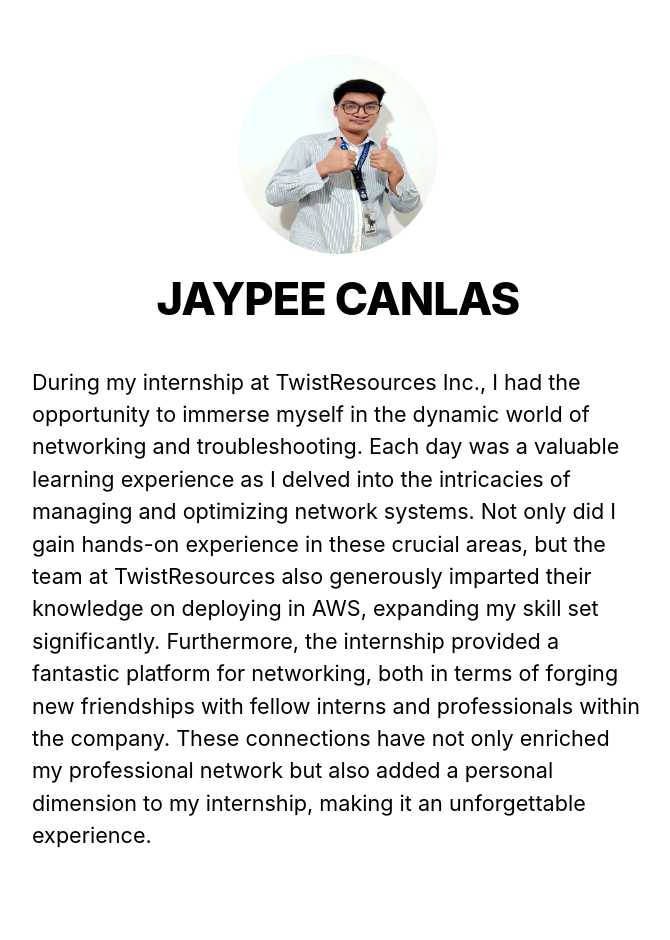
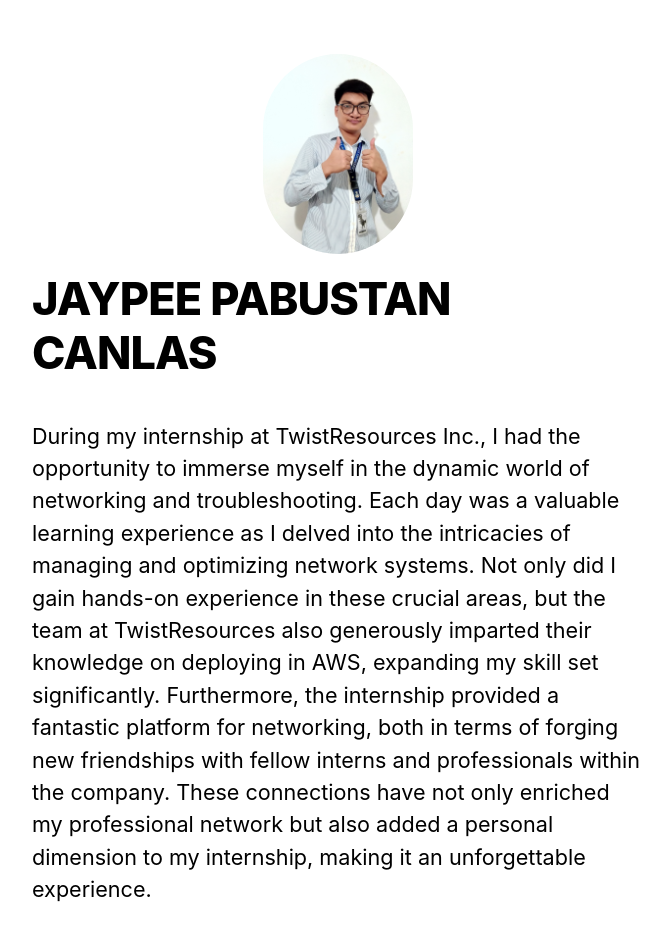
Before and after one commit to jpcnlss/nextjs-blog, a Next.js app: page / in a window 1280 px wide. Shown: the top 940 px of the page, without its empty margins (302-972 px from the left). Built offline with nearby package versions, Linux system fonts and the light colour scheme.

Commit message:
layout.js

```diff
--- a/components/layout.js
+++ b/components/layout.js
@@ -4,7 +4,7 @@ import styles from './layout.module.css';
 import utilStyles from '../styles/utils.module.css';
 import Link from 'next/link';
 
-const name = 'JAYPEE CANLAS';
+const name = 'JAYPEE PABUSTAN CANLAS';
 export const siteTitle = 'JAYPEE CANLAS Sample Website';
 
 export default function Layout({ children, home }) {
@@ -33,7 +33,7 @@ export default function Layout({ children, home }) {
               src="/images/profile.jpg"
               className={utilStyles.borderCircle}
               height={200}
-              width={200}
+              width={150}
               alt=""
             />
             <h1 className={utilStyles.heading2Xl}>{name}</h1>
```
